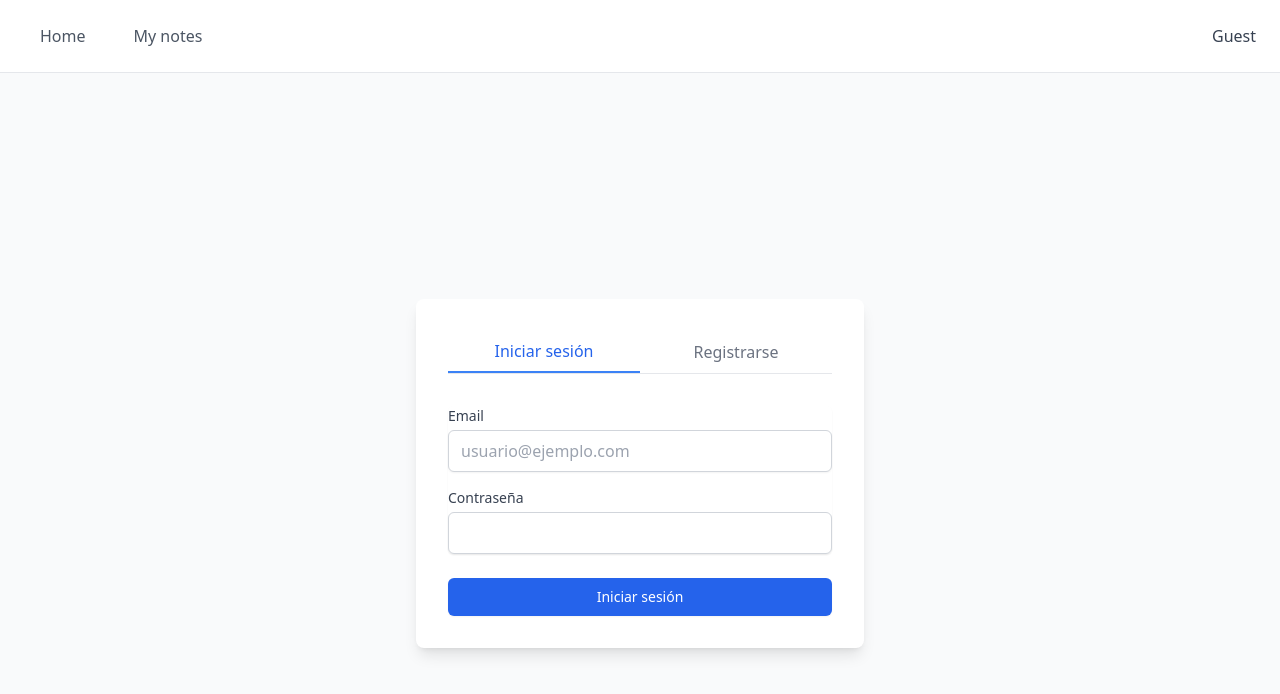
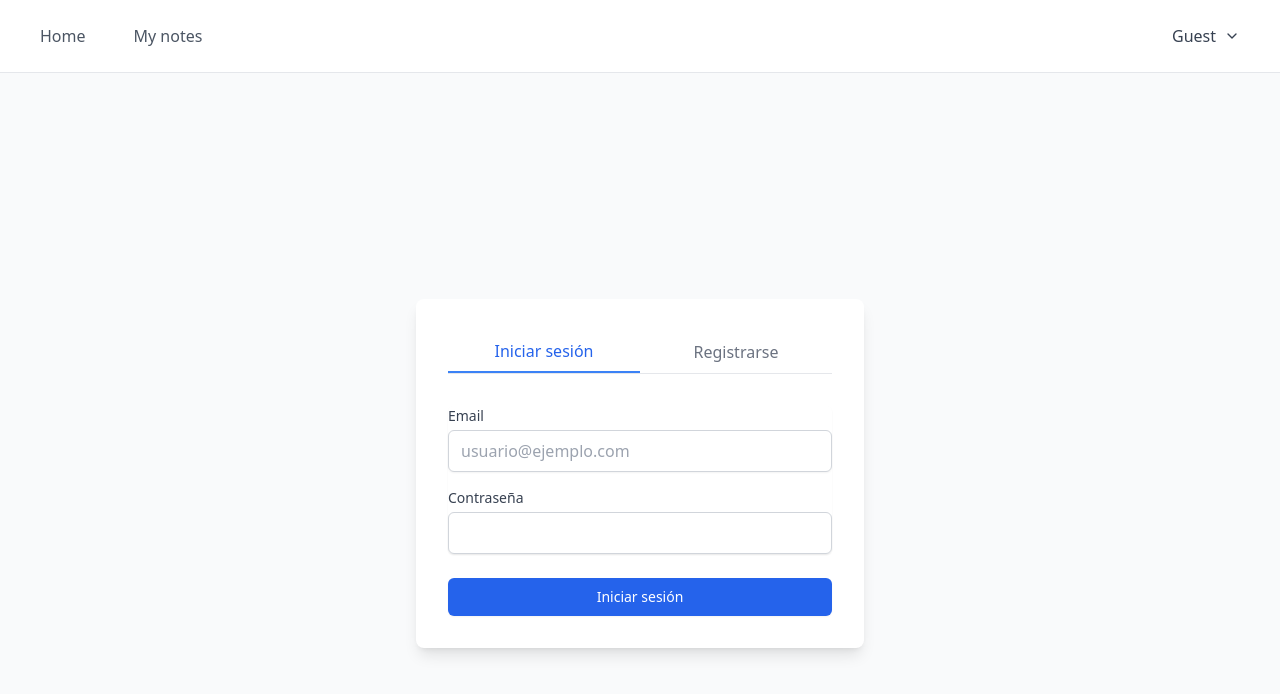
Before and after one commit to axelcola/blog-app, a Next.js app: page /Login in a window 1280 px wide. Shown: the top 694 px of the page. Built offline with nearby package versions, Linux system fonts and the light colour scheme; no server answers.

Commit message:
[main] signOut dropdown

```diff
--- a/app/components/Navbar.tsx
+++ b/app/components/Navbar.tsx
@@ -1,11 +1,13 @@
 'use client'
 
-import React from 'react';
+import React, { useState } from 'react';
 import Link from 'next/link';
-import { useSession } from 'next-auth/react';
+import { useSession, signOut } from 'next-auth/react';
+import { ChevronDown } from 'lucide-react';
 
 const Navbar = () => {
   const { data: session } = useSession();
+  const [isOpen, setIsOpen] = useState(false);
 
   return (
     <nav className="w-full bg-white border-b border-gray-200 py-4 px-6 shadow-sm">
@@ -25,10 +27,25 @@ const Navbar = () => {
           </Link>
         </div>
 
-        <div className="flex items-center">
-          <span className="text-gray-700 font-medium">
-            {session?.user?.name || 'Guest'}
-          </span>
+        <div className="relative">
+          <button
+            onClick={() => setIsOpen(!isOpen)}
+            className="flex items-center space-x-2 px-4 py-2 text-gray-700 hover:bg-gray-50 rounded-md"
+          >
+            <span className="font-medium">{session?.user?.name || 'Guest'}</span>
+            <ChevronDown className="h-4 w-4" />
+          </button>
+
+          {isOpen && (
+            <div className="absolute right-0 mt-2 w-48 bg-white rounded-md shadow-lg border border-gray-200">
+              <button
+                onClick={() => signOut()}
+                className="w-full text-left px-4 py-2 text-gray-700 hover:bg-gray-50"
+              >
+                Cerrar sesión
+              </button>
+            </div>
+          )}
         </div>
       </div>
     </nav>
```
